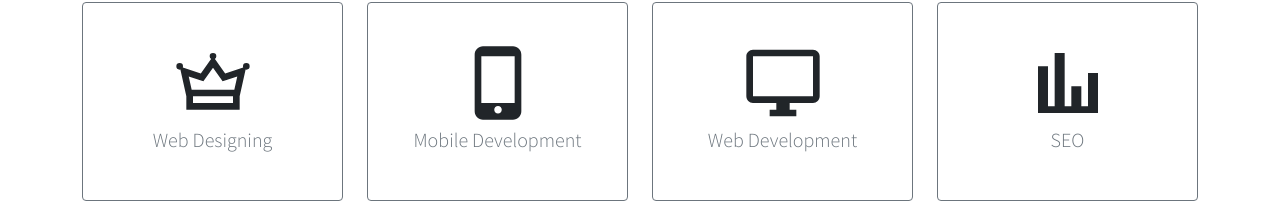
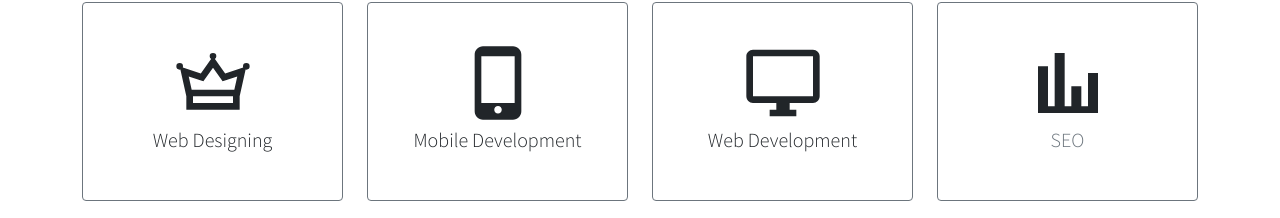
Before and after one commit to ahmadullahnikzad/portfolio, a plain HTML site: page index.html in a window 1280 px wide. Shown: the part 1875-2093 px from the top of the page. Drawn offline with nearby package versions, Linux system fonts and the light colour scheme; a script that the page names is missing.

Commit message:
Update index.html

```diff
--- a/index.html
+++ b/index.html
@@ -109,7 +109,7 @@
                             <svg xmlns="http://www.w3.org/2000/svg" xmlns:xlink="http://www.w3.org/1999/xlink" viewBox="0 0 24 24" fill="#FFFFFF">
   <path d="M12 3 A 1 1 0 0 0 11 4 A 1 1 0 0 0 11.417969 4.8144531L8.3457031 9.1152344L2.9472656 7.3164062 A 1 1 0 0 0 3 7 A 1 1 0 0 0 2 6 A 1 1 0 0 0 1 7 A 1 1 0 0 0 2 8 A 1 1 0 0 0 2.2167969 7.9746094L4 16L4 20L20 20L20 16L21.783203 7.9765625 A 1 1 0 0 0 22 8 A 1 1 0 0 0 23 7 A 1 1 0 0 0 22 6 A 1 1 0 0 0 21 7 A 1 1 0 0 0 21.052734 7.3164062L15.654297 9.1152344L12.580078 4.8125 A 1 1 0 0 0 13 4 A 1 1 0 0 0 12 3 z M 12 7.4414062L14.025391 10.277344L14.884766 11.480469L16.285156 11.013672L19.28125 10.015625L18.396484 14L5.6035156 14L4.71875 10.013672L7.7128906 11.011719L9.1132812 11.478516L9.9726562 10.277344L12 7.4414062 z M 6 16L18 16L18 18L6 18L6 16 z"/>
 </svg>
-                            <h5 class="text-secondary lead">Web Designing</h5>
+                            <h5 class="lead">Web Designing</h5>
                         </div>
                     </div>
                 </div>
@@ -121,7 +121,7 @@
                                     d="M16.5,1h-9C6.12,1,5,2.12,5,3.5v17C5,21.88,6.12,23,7.5,23h9c1.38,0,2.5-1.12,2.5-2.5v-17C19,2.12,17.88,1,16.5,1z M12,21.125c-0.622,0-1.125-0.503-1.125-1.125s0.503-1.125,1.125-1.125s1.125,0.503,1.125,1.125S12.622,21.125,12,21.125z M17,18H7 V4h10V18z"
                                      />
                             </svg>
-                            <h5 class="text-secondary lead">Mobile Development</h5>
+                            <h5 class="lead">Mobile Development</h5>
                         </div>
                     </div>
                 </div>
@@ -133,7 +133,7 @@
                                     d="M3 2C1.895 2 1 2.895 1 4L1 16C1 17.105 1.895 18 3 18L10 18L10 20L8 20L8 22L16 22L16 20L14 20L14 18L21 18C22.105 18 23 17.105 23 16L23 4C23 2.895 22.105 2 21 2L3 2 z M 3 4L21 4L21 16L3 16L3 4 z"
                                      />
                             </svg>
-                            <h5 class="text-secondary lead">Web Development</h5>
+                            <h5 class="lead">Web Development</h5>
                         </div>
                     </div>
                 </div>
```
